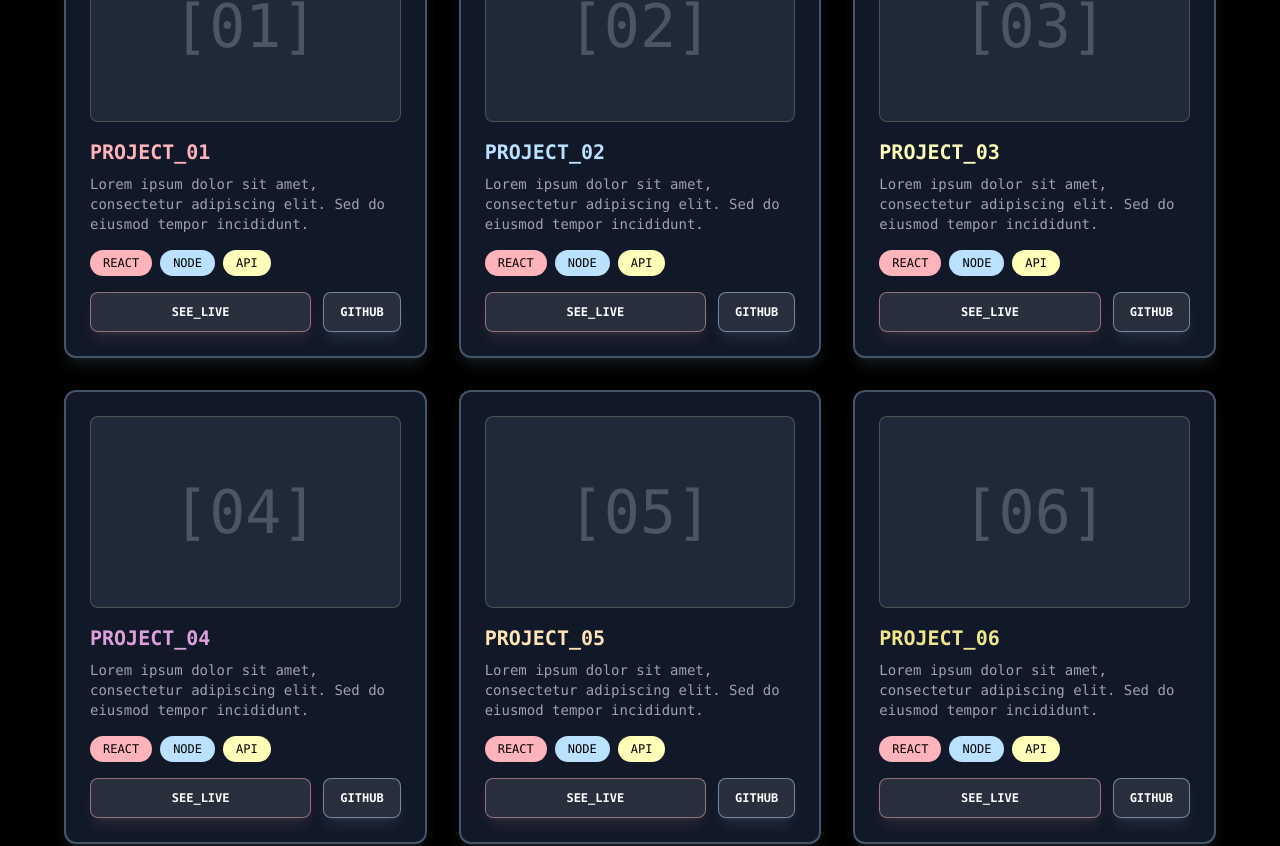
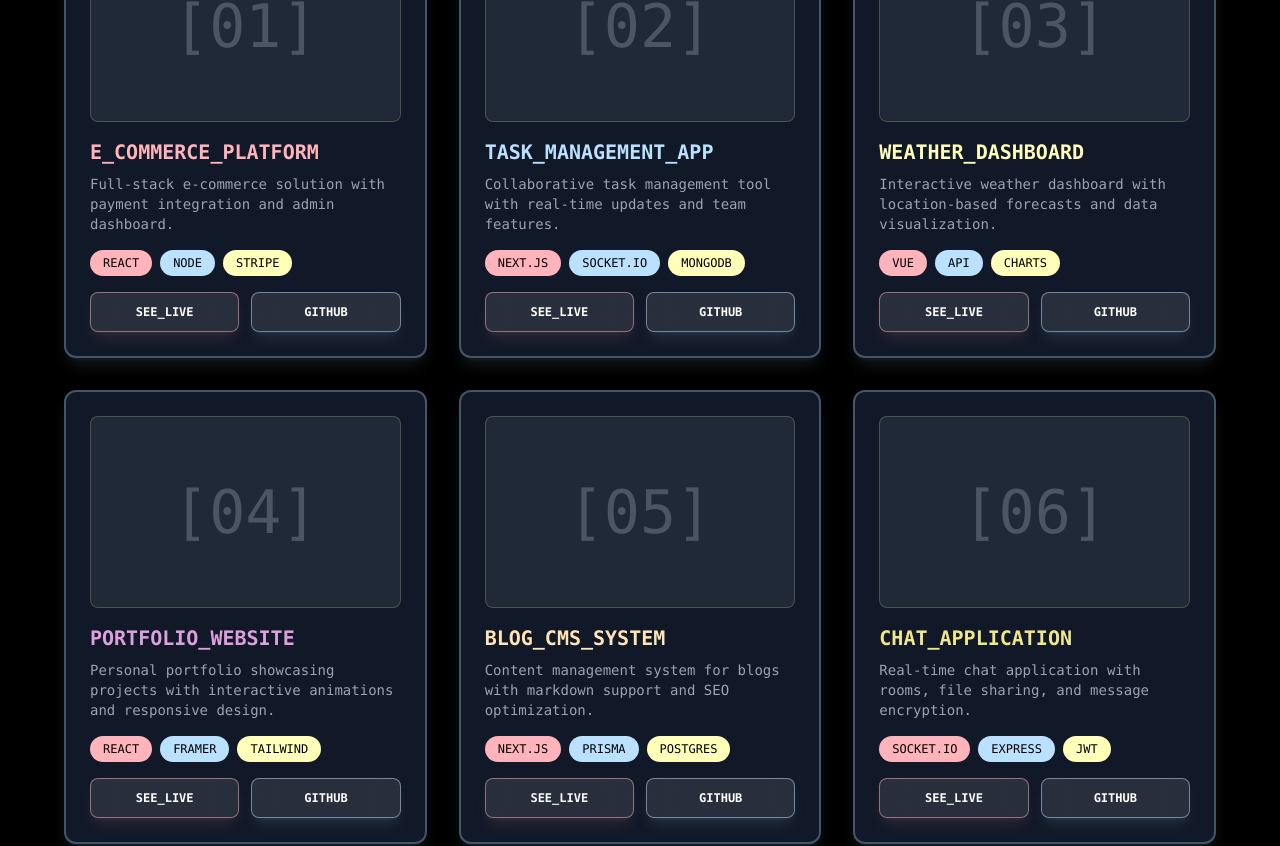
Before and after one commit to Heet-P/Portfolio, a Next.js app: page / in a window 1280 px wide. Shown: the part 1080-1926 px from the top of the page. Built offline with nearby package versions, Linux system fonts and the light colour scheme.

Commit message:
Added individual projects section for live links

```diff
--- a/prompting.tsx
+++ b/prompting.tsx
@@ -237,6 +237,63 @@ export function PromptingIsAllYouNeed() {
 
   const pastelColors = ["#FFB3BA", "#BAE1FF", "#FFFFBA", "#DDA0DD", "#FFE4B5", "#F0E68C"]
   const techColors = ["#FFB3BA", "#BAE1FF", "#FFFFBA", "#DDA0DD", "#FFE4B5"]
+
+   const projectsData = [
+    {
+      id: 1,
+      name: "E_COMMERCE_PLATFORM",
+      description: "Full-stack e-commerce solution with payment integration and admin dashboard.",
+      technologies: ["REACT", "NODE", "STRIPE"],
+      liveLink: "https://ecommerce-demo.heetparikh.me",
+      githubLink: "https://github.com/heet-p/ecommerce-platform",
+      color: pastelColors[0],
+    },
+    {
+      id: 2,
+      name: "TASK_MANAGEMENT_APP",
+      description: "Collaborative task management tool with real-time updates and team features.",
+      technologies: ["NEXT.JS", "SOCKET.IO", "MONGODB"],
+      liveLink: "https://taskmanager.heetparikh.me",
+      githubLink: "https://github.com/heet-p/task-manager",
+      color: pastelColors[1],
+    },
+    {
+      id: 3,
+      name: "WEATHER_DASHBOARD",
+      description: "Interactive weather dashboard with location-based forecasts and data visualization.",
+      technologies: ["VUE", "API", "CHARTS"],
+      liveLink: "https://weather-app.heetparikh.me",
+      githubLink: "https://github.com/heet-p/weather-dashboard",
+      color: pastelColors[2],
+    },
+    {
+      id: 4,
+      name: "PORTFOLIO_WEBSITE",
+      description: "Personal portfolio showcasing projects with interactive animations and responsive design.",
+      technologies: ["REACT", "FRAMER", "TAILWIND"],
+      liveLink: "https://portfolio.heetparikh.me",
+      githubLink: "https://github.com/heet-p/portfolio-v2",
+      color: pastelColors[3],
+    },
+    {
+      id: 5,
+      name: "BLOG_CMS_SYSTEM",
+      description: "Content management system for blogs with markdown support and SEO optimization.",
+      technologies: ["NEXT.JS", "PRISMA", "POSTGRES"],
+      liveLink: "https://blog-cms.heetparikh.me",
+      githubLink: "https://github.com/heet-p/blog-cms",
+      color: pastelColors[4],
+    },
+    {
+      id: 6,
+      name: "CHAT_APPLICATION",
+      description: "Real-time chat application with rooms, file sharing, and message encryption.",
+      technologies: ["SOCKET.IO", "EXPRESS", "JWT"],
+      liveLink: "https://chat-app.heetparikh.me",
+      githubLink: "https://github.com/heet-p/realtime-chat",
+      color: pastelColors[5],
+    },
+  ]
 
   useEffect(() => {
     const canvas = canvasRef.current
@@ -567,25 +624,23 @@ export function PromptingIsAllYouNeed() {
             </span>
           </h2>
           <div className="grid grid-cols-1 md:grid-cols-2 lg:grid-cols-3 gap-8">
-            {Array.from({ length: 6 }, (_, i) => (
+            {projectsData.map((project, i) => (
               <Card
-                key={i}
+                key={project.id}
                 className="bg-gray-900 border-2 border-[#BAE1FF]/30 hover:border-[#BAE1FF] transition-all duration-300 group rounded-xl overflow-hidden shadow-lg shadow-[#BAE1FF]/10 hover:shadow-[#BAE1FF]/20 hover:shadow-2xl"
               >
                 <CardContent className="p-6">
                   <div className="h-48 bg-gray-800 mb-4 flex items-center justify-center border border-[#FFFFBA]/20 group-hover:border-[#FFFFBA]/50 transition-colors rounded-lg">
                     <div className="text-6xl text-gray-600 group-hover:text-gray-400 transition-colors">
-                      [{String(i + 1).padStart(2, "0")}]
+                      [{String(project.id).padStart(2, "0")}]
                     </div>
                   </div>
-                  <h3 className="text-xl font-bold mb-2" style={{ color: pastelColors[i % pastelColors.length] }}>
-                    PROJECT_{String(i + 1).padStart(2, "0")}
+                  <h3 className="text-xl font-bold mb-2" style={{ color: project.color }}>
+                    {project.name}
                   </h3>
-                  <p className="text-gray-400 text-sm mb-4">
-                    Lorem ipsum dolor sit amet, consectetur adipiscing elit. Sed do eiusmod tempor incididunt.
-                  </p>
+                  <p className="text-gray-400 text-sm mb-4">{project.description}</p>
                   <div className="flex flex-wrap gap-2 mb-4">
-                    {["REACT", "NODE", "API"].map((tech, techIndex) => (
+                    {project.technologies.map((tech, techIndex) => (
                       <span
                         key={tech}
                         className="px-3 py-1 text-xs rounded-full text-black font-medium"
@@ -599,12 +654,18 @@ export function PromptingIsAllYouNeed() {
                     ))}
                   </div>
                   <div className="flex gap-3">
-                    <Button className="flex-1 bg-white/10 hover:bg-white/20 text-white border border-[#FFB3BA]/50 hover:border-[#FFB3BA] backdrop-blur-md transition-all duration-300 rounded-lg text-xs font-bold shadow-lg shadow-[#FFB3BA]/10 hover:shadow-[#FFB3BA]/20">
+                    <Button
+                      onClick={() => window.open(project.liveLink, "_blank")}
+                      className="flex-1 bg-white/10 hover:bg-white/20 text-white border border-[#FFB3BA]/50 hover:border-[#FFB3BA] backdrop-blur-md transition-all duration-300 rounded-lg text-xs font-bold shadow-lg shadow-[#FFB3BA]/10 hover:shadow-[#FFB3BA]/20"
+                    >
                       SEE_LIVE
                     </Button>
-                   <a href="https://github.com/Heet-P?tab=repositories"> <Button className="flex-1 bg-white/10 hover:bg-white/20 text-white border border-[#BAE1FF]/50 hover:border-[#BAE1FF] backdrop-blur-md transition-all duration-300 rounded-lg text-xs font-bold shadow-lg shadow-[#BAE1FF]/10 hover:shadow-[#BAE1FF]/20">
+                    <Button
+                      onClick={() => window.open(project.githubLink, "_blank")}
+                      className="flex-1 bg-white/10 hover:bg-white/20 text-white border border-[#BAE1FF]/50 hover:border-[#BAE1FF] backdrop-blur-md transition-all duration-300 rounded-lg text-xs font-bold shadow-lg shadow-[#BAE1FF]/10 hover:shadow-[#BAE1FF]/20"
+                    >
                       GITHUB
-                    </Button></a>
+                    </Button>
                   </div>
                 </CardContent>
               </Card>
```
